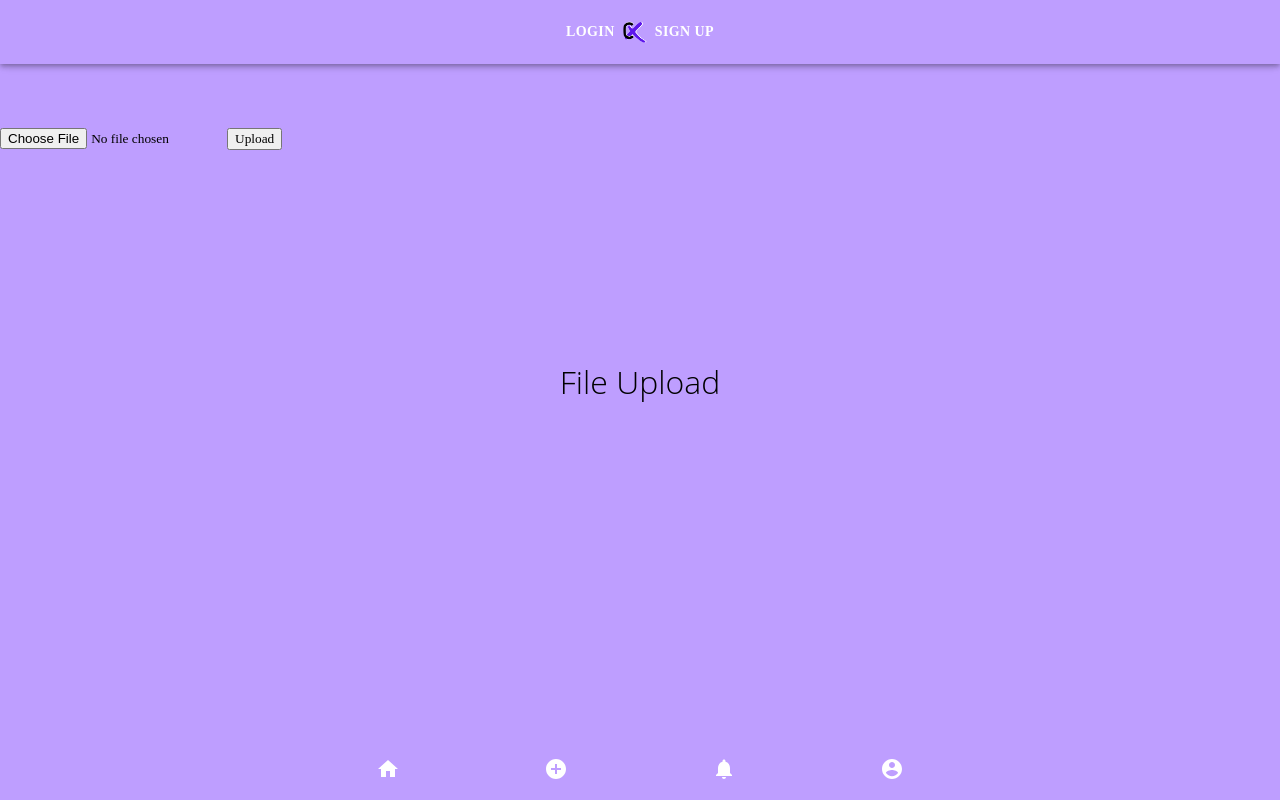
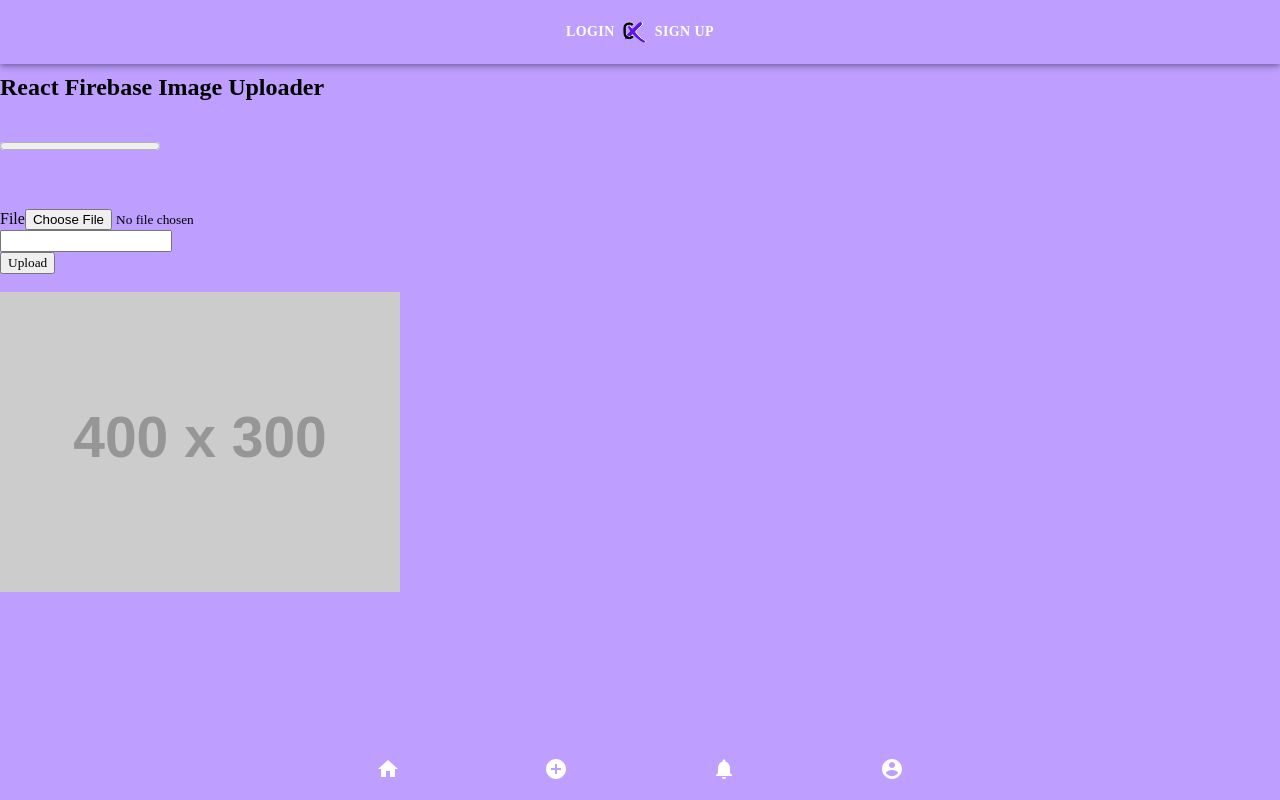
Before and after one commit to plaetzaw/CringeX, a React (Create React App) app: page /upload in a window 1280 px wide. Built offline with nearby package versions, Linux system fonts and the light colour scheme; a web font is replaced by a local one.

Commit message:
Firebase uploads correctly

```diff
--- a/package.json
+++ b/package.json
@@ -10,6 +10,7 @@
     "@testing-library/react": "^9.5.0",
     "@testing-library/user-event": "^7.2.1",
     "axios": "^0.19.2",
+    "firebase": "^7.14.2",
     "react": "^16.13.1",
     "react-dom": "^16.13.1",
     "react-redux": "^7.2.0",
--- /dev/null
+++ b/src/Firebase/index.js
@@ -0,0 +1,19 @@
+import firebase from "firebase/app";
+import "firebase/storage";
+
+/* Your web app's Firebase configuration */
+const firebaseConfig = {
+  apiKey: "AIzaSyC0mIxdP755YizzAjio3JpfvPaIEY0Gb-c",
+  authDomain: "cringex-46ee6.firebaseapp.com",
+  databaseURL: "https://cringex-46ee6.firebaseio.com",
+  projectId: "cringex-46ee6",
+  storageBucket: "cringex-46ee6.appspot.com",
+  messagingSenderId: "130932762622",
+  appId: "1:130932762622:web:4c068f3a0ace16912e02af",
+  measurementId: "G-94HZ0H5ZGC",
+};
+/* // Initialize Firebase */
+firebase.initializeApp(firebaseConfig);
+const storage = firebase.storage();
+
+export { firebase, storage as default };
--- a/src/components/Upload.js
+++ b/src/components/Upload.js
@@ -1,63 +1,121 @@
-import React from "react";
-import axios, { post } from "axios";
+import React, { Component } from "react";
+import storage from "../Firebase/index";
+import axios from "axios";
 
-class Upload extends React.Component {
+class ImageUpload extends Component {
   constructor(props) {
     super(props);
     this.state = {
-      file: null,
+      image: null,
+      url: "",
+      progress: 0,
     };
-    this.onFormSubmit = this.onFormSubmit.bind(this);
-    this.onChange = this.onChange.bind(this);
-    this.fileUpload = this.fileUpload.bind(this);
-  }
-  onFormSubmit(e) {
-    e.preventDefault(); // Stop form submit
-    this.fileUpload(this.state.file).then((response) => {
-      console.log(response.data);
-    });
-  }
-  onChange(e) {
-    this.setState({ file: e.target.files[0] });
-  }
-  fileUpload(file) {
-    const url = "cringex-46ee6.appspot.com";
-    const formData = new FormData();
-    formData.append("file", file);
-    const config = {
-      headers: {
-        "content-type": "multipart/form-data",
-      },
-    };
-    return axios.post(url, formData, config);
   }
 
+  handleChange = (e) => {
+    if (e.target.files[0]) {
+      const image = e.target.files[0];
+      this.setState(() => ({ image }));
+    }
+  };
+
+  handleUpload = () => {
+    // console.log('handle upload button called');
+    const { image } = this.state;
+    const uploadTask = storage.ref(`images/${image.name}`).put(image);
+    uploadTask.on(
+      "state_changed",
+      (snapshot) => {
+        // progress function ...
+        const progress = Math.round(
+          (snapshot.bytesTransferred / snapshot.totalBytes) * 100
+        );
+        this.setState({ progress });
+      },
+      (error) => {
+        // Error function ...
+        console.log(error);
+      },
+      () => {
+        // complete function ...
+        storage
+          .ref("images")
+          .child(image.name)
+          .getDownloadURL()
+          .then(
+            (url) => {
+              this.setState({ url: url });
+            },
+            () => {
+              //make api call here to post information back to the server
+              // pseudo code
+              // let type = ""
+              // let media = url.split('.')
+              // last element in the array  media[-1]
+              //
+              // split on (.) i.e myImage.jpg
+              // switch on the media[-1]
+              // case "jpg" || "png" || "jpeg" || "gif"
+              //
+              // axios.post('/endpoint', {
+              //   method: POST,
+              //   data: {
+              //     url: url,
+              //     type: "image",
+              //       caption: ""
+              //   }
+              // })
+              //   .then(response => {
+              //     console.log(response);
+              //   })
+            }
+          );
+      }
+    );
+  };
   render() {
     return (
-      <>
+      <div className="center">
+        <br />
+        <h2 className="green-text">React Firebase Image Uploader</h2>
         <br />
         <br />
-        <br />
-        <br />
-        <div>
-          <h1>File Upload</h1>
-
-          <form onSubmit={this.onFormSubmit}>
-            <input type="file" onChange={this.onChange} />
-            <button type="submit">Upload</button>
-          </form>
+        <div className="row">
+          <progress
+            value={this.state.progress}
+            max="100"
+            className="progress"
+          />
         </div>
         <br />
         <br />
         <br />
+        <div className="file-field input-field">
+          <div className="btn">
+            <span>File</span>
+            <input type="file" onChange={this.handleChange} />
+          </div>
+          <div className="file-path-wrapper">
+            <input className="file-path validate" type="text" />
+          </div>
+        </div>
+        <button
+          onClick={this.handleUpload}
+          className="waves-effect waves-light btn"
+        >
+          Upload
+        </button>
         <br />
         <br />
-        <br />
-        <br />
-        <br />
-      </>
+        <img
+          src={this.state.url || "https://via.placeholder.com/400x300"}
+          alt="Uploaded Images"
+          height="300"
+          width="400"
+        />
+      </div>
     );
   }
 }
 
-export default Upload;
+export default ImageUpload;
```
Also changed, not shown: 1 other file (tests, documents, lock files or other folders).
